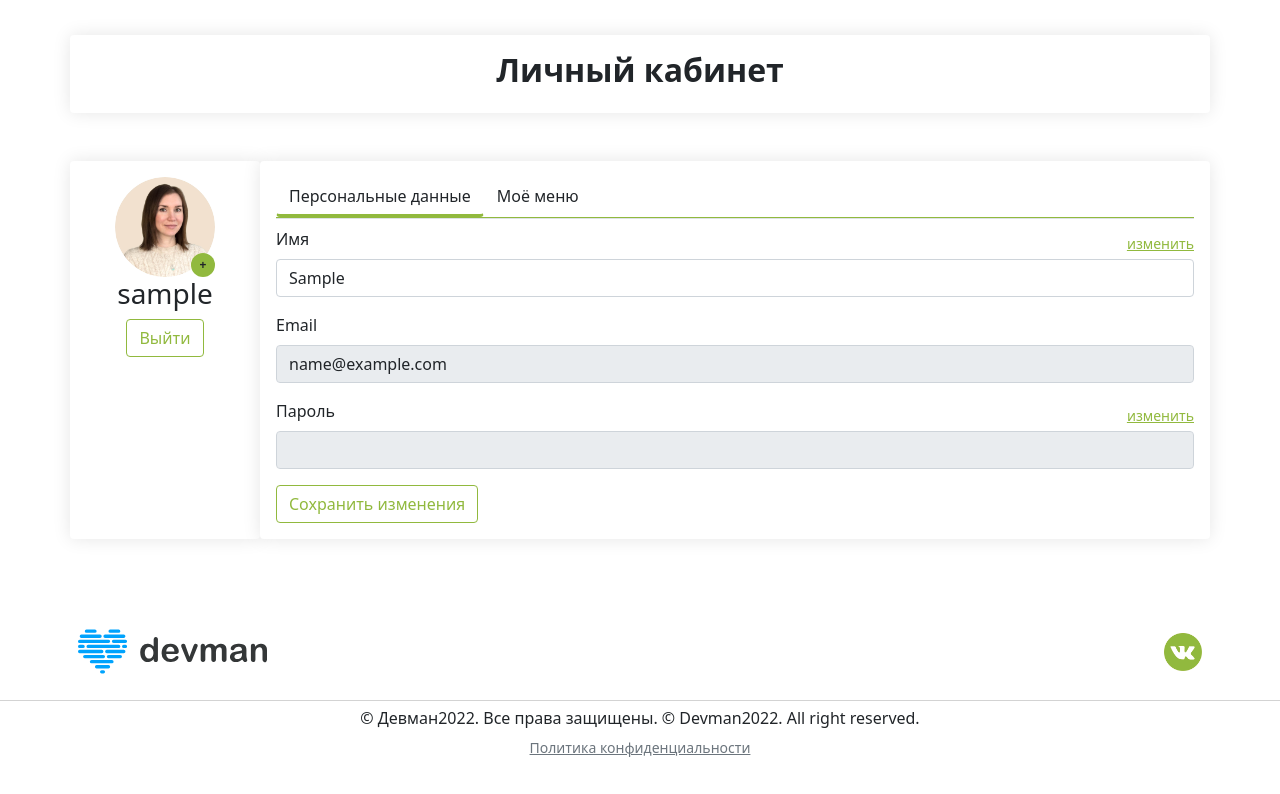
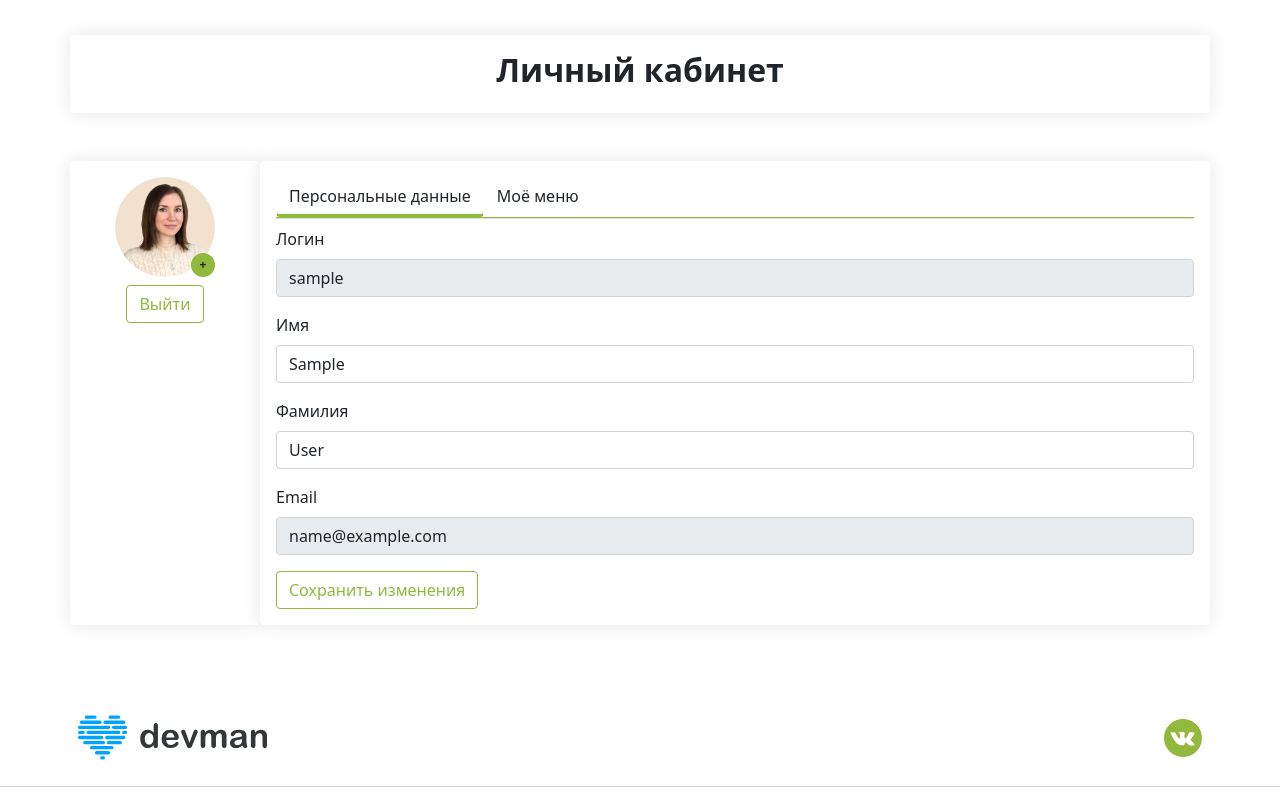
Before and after one commit to Pavel2232/FoodPlan, a Django app: page /user/lk/ in a window 1280 px wide. Shown: the part 82-876 px from the top of the page. Before the commit the page ends 839 px from the top, so only its background shows below. Run offline with Django 4.2, Linux system fonts and the light colour scheme; the visitor is signed in with stand-in values (Sample User, id 1).

Commit message:
fixed code

```diff
--- a/templates/lk.html
+++ b/templates/lk.html
@@ -39,7 +39,11 @@
                             <span class="badge rounded-circle position-absolute bottom-0 end-0 foodplan__bg_green avatar__plus"><a href="#"
                                     class="link-dark text-decoration-none align-middle">+</a></span>
                         </div>
-                        <h3 class="card-title text-center"><span>{{ form.username.value }}</span></h3>
+                        <h3 class="card-title text-center">
+                            <span>
+
+                            </span>
+                        </h3>
                         <div class="d-block">
                             <button class="btn btn-outline-success shadow-none foodplan_green foodplan__border_green">Выйти</button>
                         </div>
@@ -58,24 +62,23 @@
                             <div class="tab-content mt-2">
                                 <div class="tab-pane fade show active" id="data">
                                     <form action="{% url 'user:lk' %}" method="post">
+
                                         {% csrf_token%}
                                         <div class="mb-3">
-                                            <div class="d-flex align-items-center justify-content-between">
-                                                <label for="{{ form.first_name.id_for_label}}" class="form-label">Имя</label>
-                                                <small><a href="#" class="link-dark foodplan_green">изменить</a></small>
-                                            </div>
+                                            <label for="{{ form.username.id_for_label }}" class="form-label">Логин</label>
+                                            {{ form.username }}
+                                        </div>
+                                        <div class="mb-3">
+                                            <label for="{{ form.first_name.id_for_label}}" class="form-label">Имя</label>
                                             {{ form.first_name }}
+                                        </div>
+                                        <div class="mb-3">
+                                            <label for="{{ form.last_name.id_for_label}}" class="form-label">Фамилия</label>
+                                            {{ form.last_name }}
                                         </div>
                                         <div class="mb-3">
                                             <label for="{{ form.email.id_for_label}}" class="form-label">Email</label>
                                             {{ form.email}}
-                                        </div>
-                                        <div class="mb-3">
-                                            <div class="d-flex align-items-center justify-content-between">
-                                                <label for="{{ form.password1.id_for_label}}" class="form-label">Пароль</label>
-                                                <small><a href="#" class="link-dark foodplan_green">изменить</a></small>
-                                            </div>
-                                            {{form.password1}}
                                         </div>
 
                                         <div class="d-block">
--- a/templates/registration.html
+++ b/templates/registration.html
@@ -63,6 +63,10 @@
                             {{ form.first_name}}
                         </div>
                         <div class="mb-3">
+                            <label for="{{ form.last_name.id_for_label}}" class="form-label">Фамилия</label>
+                            {{ form.last_name}}
+                        </div>
+                        <div class="mb-3">
                             <label for="{{ form.username.id_for_label}}" class="form-label">Логин</label>
                             {{ form.username}}
                         </div>
--- a/user/forms.py
+++ b/user/forms.py
@@ -21,6 +21,9 @@ class UserRegistrationForm(UserCreationForm):
     first_name = forms.CharField(widget=forms.TextInput(attrs={
         'class': 'form-control'
     }))
+    last_name = forms.CharField(widget=forms.TextInput(attrs={
+        'class': 'form-control'
+    }))
     username = forms.CharField(widget=forms.TextInput(attrs={
         'class': 'form-control'
     }))
@@ -36,21 +39,22 @@ class UserRegistrationForm(UserCreationForm):
     }))
     class Meta:
         model = get_user_model()
-        fields = ('first_name', 'username', 'email', 'password1', 'password2')
+        fields = ('first_name', 'last_name', 'username', 'email', 'password1', 'password2')
 
 class UserProfileForm(UserChangeForm):
+    username = forms.CharField(widget=forms.TextInput(attrs={
+        'class': 'form-control', 'readonly': True
+    }))
     first_name = forms.CharField(widget=forms.TextInput(attrs={
         'class': 'form-control'
     }))
-    username = forms.CharField(widget=forms.TextInput(attrs={
-        'class': 'form-control', 'readonly': True
+    last_name = forms.CharField(widget=forms.TextInput(attrs={
+        'class': 'form-control'
     }))
     email = forms.CharField(widget=forms.EmailInput(attrs={
         'class': 'form-control', 'readonly': True
     }))
-    password1 = forms.CharField(widget=forms.PasswordInput(attrs={
-        'class': 'form-control', 'readonly': True
-    }))
+
     class Meta:
         model = CustomUser
-        fields = ('first_name', 'email', 'image', 'username', 'password1')
+        fields = ('first_name', 'last_name', 'username', 'email', 'image')
```
